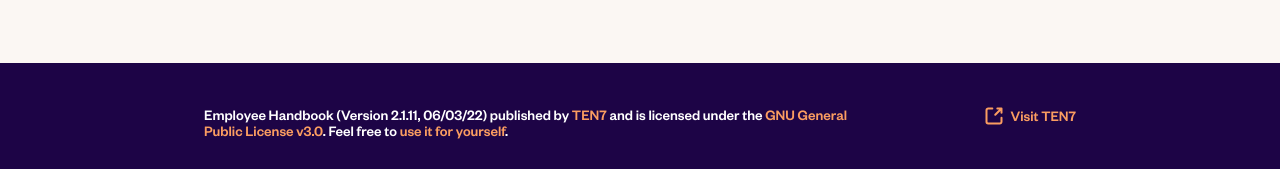
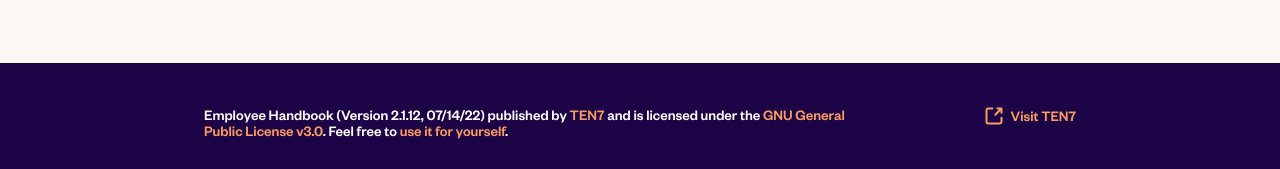
Before and after one commit to ten7/handbook.ten7.com, a Jekyll site: the page built from index.md, in a window 1280 px wide. Shown: the part 1463-1632 px from the top of the page. Built offline with Jekyll 4.4.1, drawn with Linux system fonts in a browser that asks for light colours.

Commit message:
version bump

```diff
--- a/_config.yml
+++ b/_config.yml
@@ -19,7 +19,7 @@
 # in the templates via {{ site.myvariable }}.
 
 title: "Employee Handbook"
-subtitle: "Version 2.1.11, 06/03/22"
+subtitle: "Version 2.1.12, 07/14/22"
 
 nav:
   - title: "Start Here"
```
